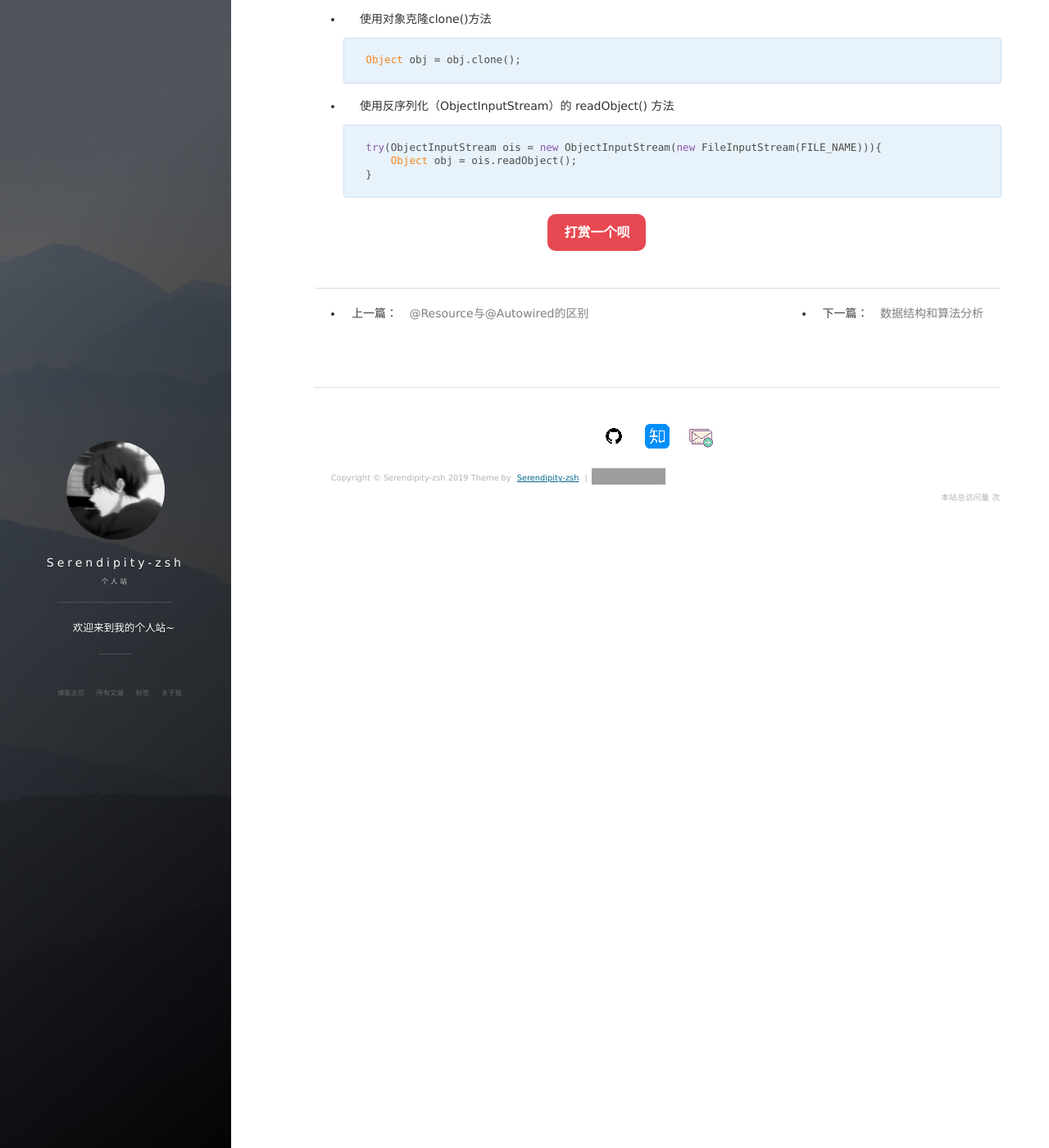
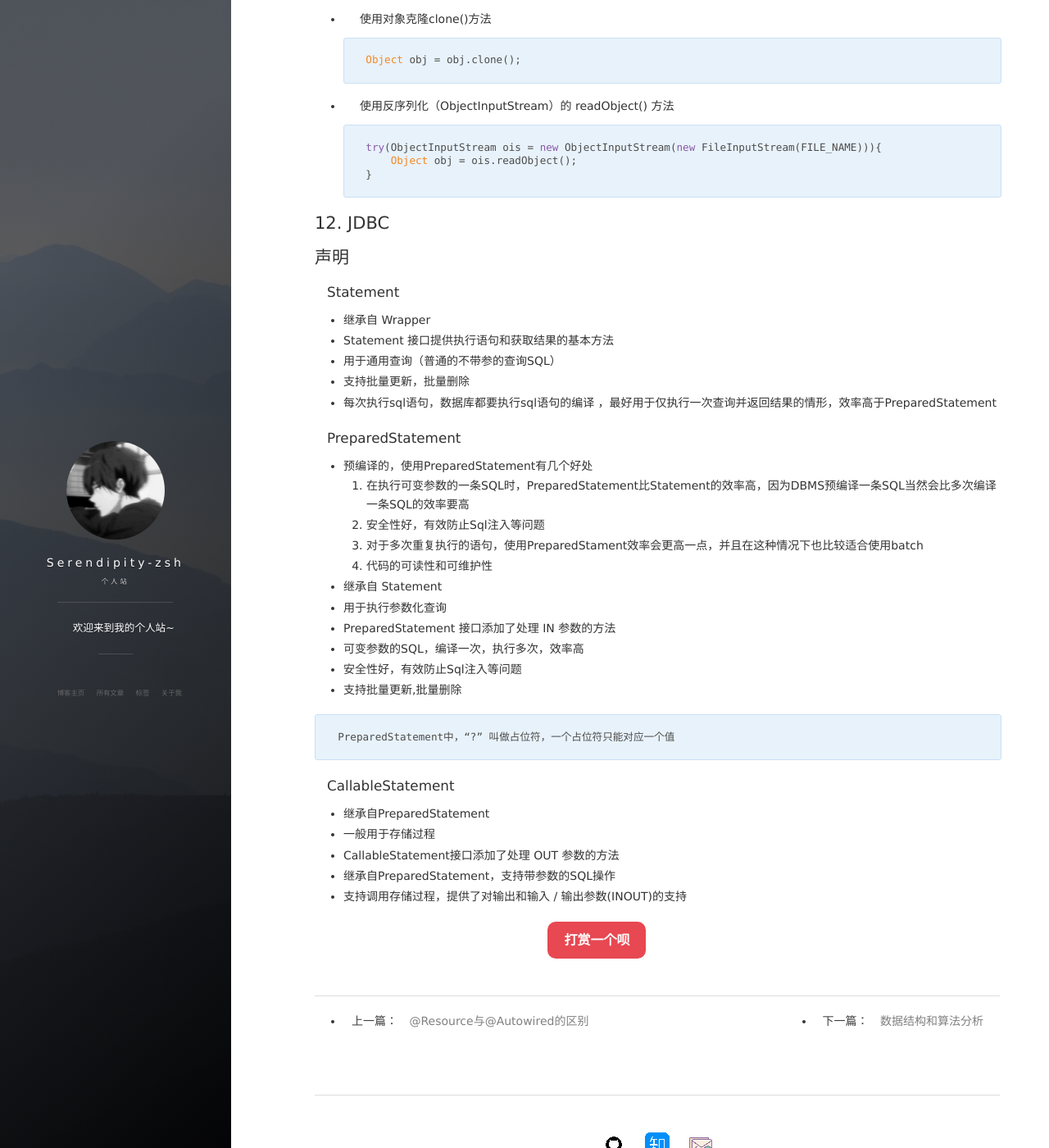
Before and after one commit to Serendipity-zsh/Serendipity-zsh.github.io, a Jekyll site: the page built from _posts/2019-09-23-Java学习笔记.md, in a window 1280 px wide and 1400 px high, scrolled down 7896 px. Shown: the whole window at 82% size. Built offline with Jekyll 4.4.1, drawn with Linux system fonts in a browser that asks for light colours; nearby versions of some CDN libraries; comment, search, counter and statistics services are not loaded; grey boxes are pictures that could not be loaded.

Commit message:
feat add

````diff
--- a/_posts/2019-09-23-Java学习笔记.md
+++ b/_posts/2019-09-23-Java学习笔记.md
@@ -329,3 +329,46 @@ new father() | interface(){
       Object obj = ois.readObject();
   }
   ```
+
+
+
+
+## 12. JDBC
+
+## 声明
+
+#### Statement
+
++ 继承自 Wrapper
++ Statement 接口提供执行语句和获取结果的基本方法
++ 用于通用查询（普通的不带参的查询SQL）
++ 支持批量更新，批量删除
++ 每次执行sql语句，数据库都要执行sql语句的编译 ，最好用于仅执行一次查询并返回结果的情形，效率高于PreparedStatement
+
+#### PreparedStatement
+
++ 预编译的，使用PreparedStatement有几个好处
+  1. 在执行可变参数的一条SQL时，PreparedStatement比Statement的效率高，因为DBMS预编译一条SQL当然会比多次编译一条SQL的效率要高
+  2. 安全性好，有效防止Sql注入等问题
+  3. 对于多次重复执行的语句，使用PreparedStament效率会更高一点，并且在这种情况下也比较适合使用batch
+  4. 代码的可读性和可维护性
++ 继承自 Statement
++ 用于执行参数化查询
++ PreparedStatement 接口添加了处理 IN 参数的方法
++ 可变参数的SQL，编译一次，执行多次，效率高
++ 安全性好，有效防止Sql注入等问题
++ 支持批量更新,批量删除
+
+```
+PreparedStatement中，“?” 叫做占位符，一个占位符只能对应一个值
+```
+
+
+
+#### CallableStatement
+
++ 继承自PreparedStatement
++ 一般用于存储过程
++ CallableStatement接口添加了处理 OUT 参数的方法
++ 继承自PreparedStatement，支持带参数的SQL操作
++ 支持调用存储过程，提供了对输出和输入 / 输出参数(INOUT)的支持
````
Also changed, not shown: _posts/2019-11-14-数据库必知必会.md (+50 -0 lines), _posts/2019-11-15--Organization项目学习记录.md (added, +204 -0 lines), _posts/2019-11-18-面试题.md (added, +64 -0 lines).
